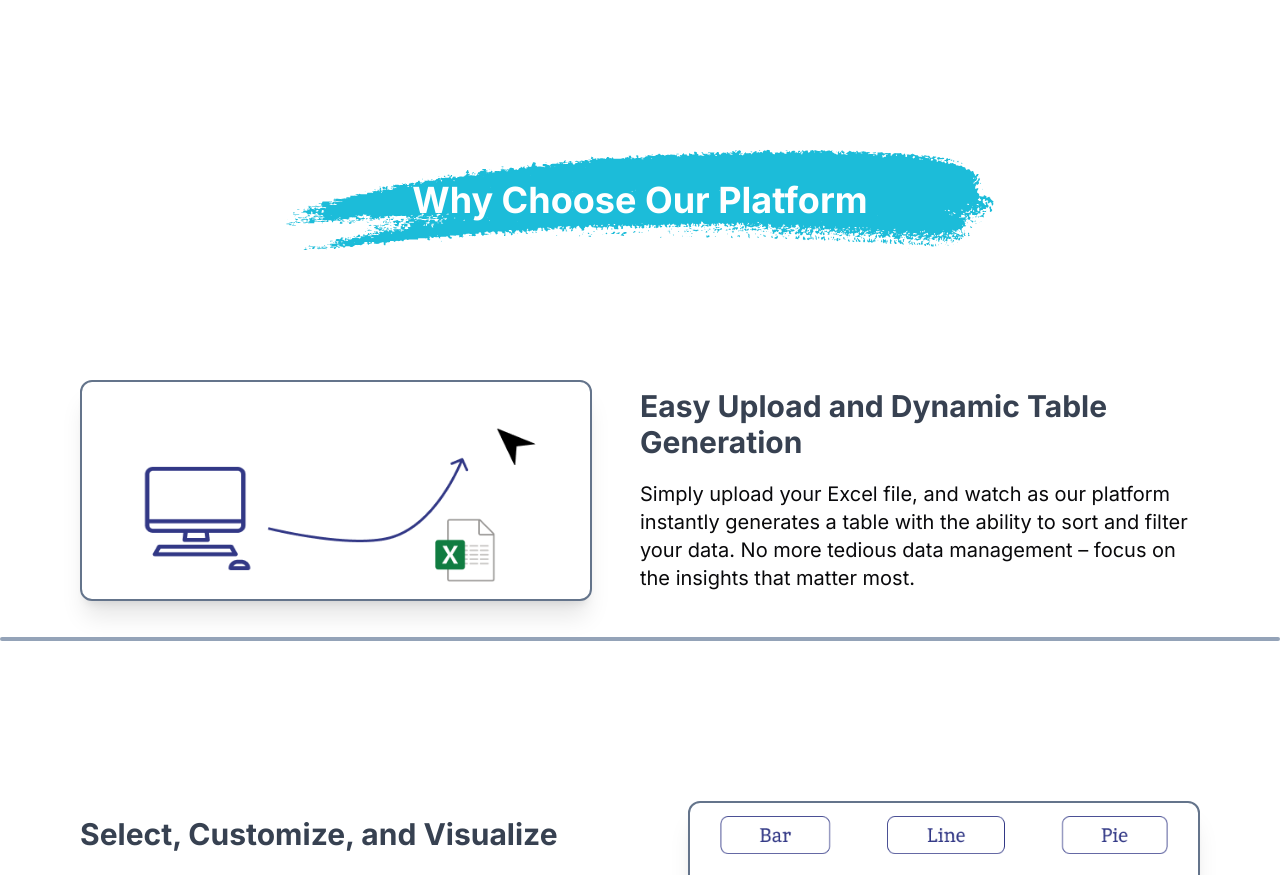
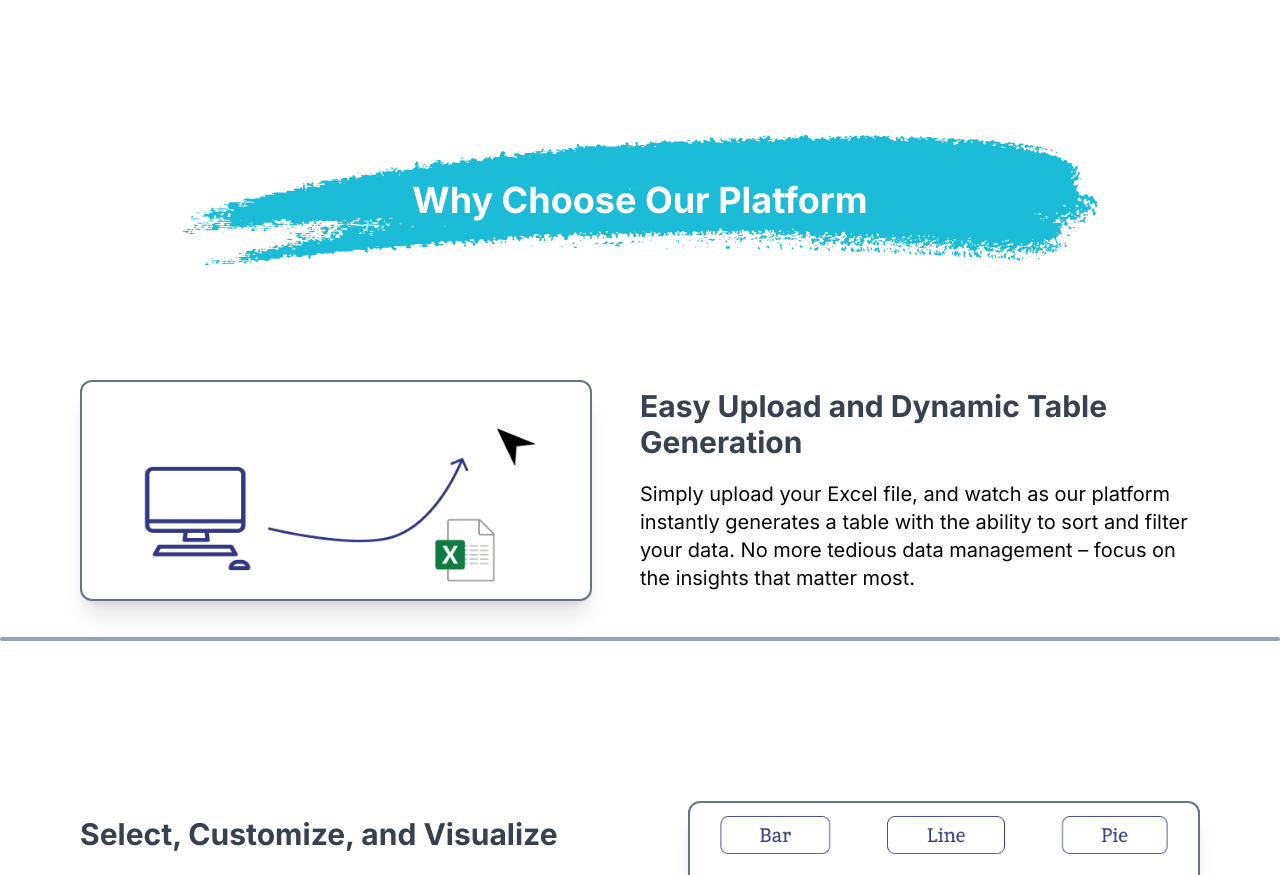
Before and after one commit to RostyslaWozniak/data-viz, a Next.js app: page / in a window 1280 px wide. Shown: the part 1120-1995 px from the top of the page. Built offline with nearby package versions, Linux system fonts and the light colour scheme; no server answers.

Commit message:
fix ui: why us header

```diff
--- a/src/app/page.tsx
+++ b/src/app/page.tsx
@@ -104,7 +104,7 @@ export default function Home() {
         </MaxWidthWrapper>
       </section>
       {/*Why us */}
-      <section className="bg-dotted-spacing-4 bg-dotted-gray-200 overflow-x-hidden md:space-y-20 md:py-40">
+      <section className="bg-dotted-spacing-4 bg-dotted-gray-200 overflow-x-hidden py-20 md:space-y-20 md:py-40">
         <H2 bg>Why Choose Our Platform</H2>
 
         {whyUsData.map(({ title, text }, i) => (
--- a/src/components/ui/h2.tsx
+++ b/src/components/ui/h2.tsx
@@ -11,7 +11,7 @@ type H2Props = {
 };
 export default function H2({ children, className, bg = false }: H2Props) {
   return (
-    <div className="relative mx-auto w-[850px]">
+    <div className="relative mx-auto">
       <h2
         className={cn(
           "text-dark relative z-20 text-center text-3xl font-bold md:text-4xl",
@@ -21,14 +21,17 @@ export default function H2({ children, className, bg = false }: H2Props) {
       >
         {children}
       </h2>
+
       {bg && (
+        <div className="absolute left-1/2 top-1/2 w-[1100px]">
           <Image
             src="/paint.svg"
             alt="paint"
             width={900}
             height={20}
-          className="absolute left-1/2 top-1/2 min-w-full -translate-x-1/2 -translate-y-1/2"
+            className="left-1/2 top-1/2 min-w-full -translate-x-1/2 -translate-y-1/2"
           />
+        </div>
       )}
     </div>
   );
```
Lines whose indentation alone changed are shown as unchanged.
